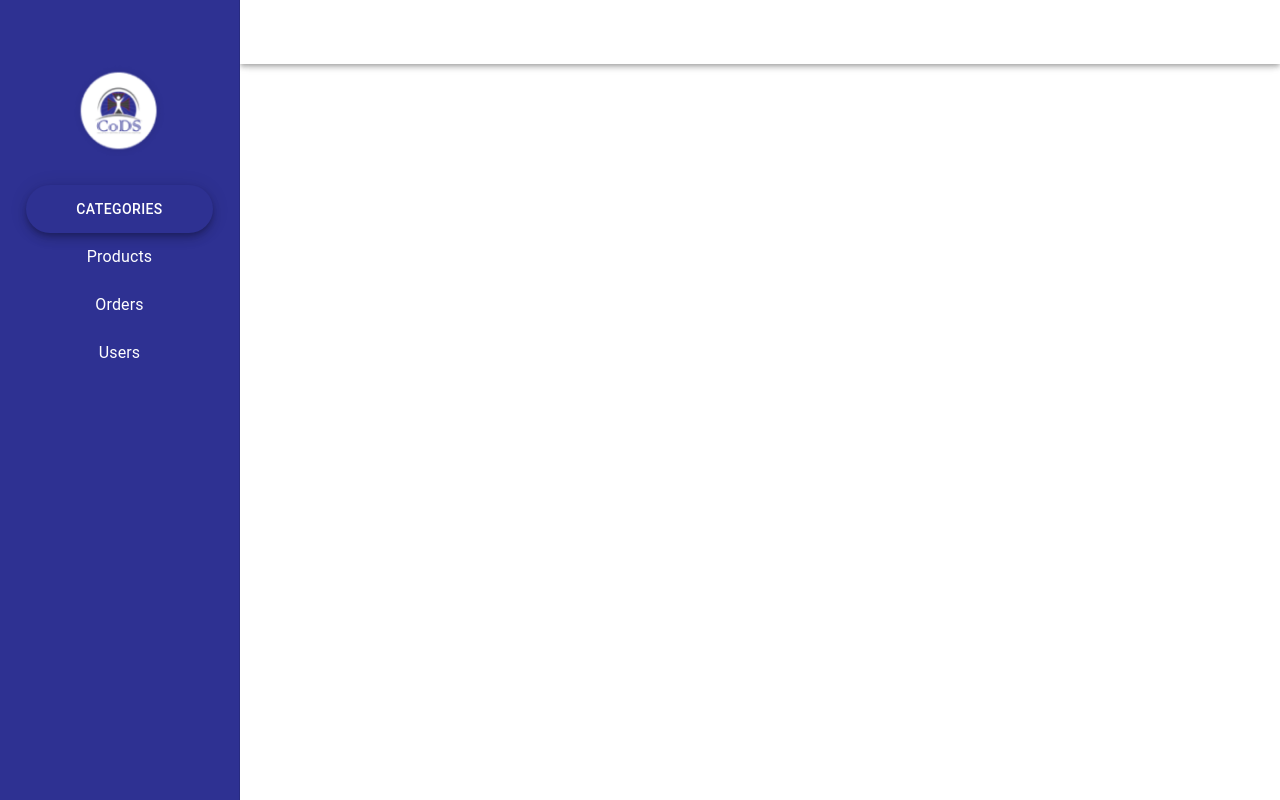
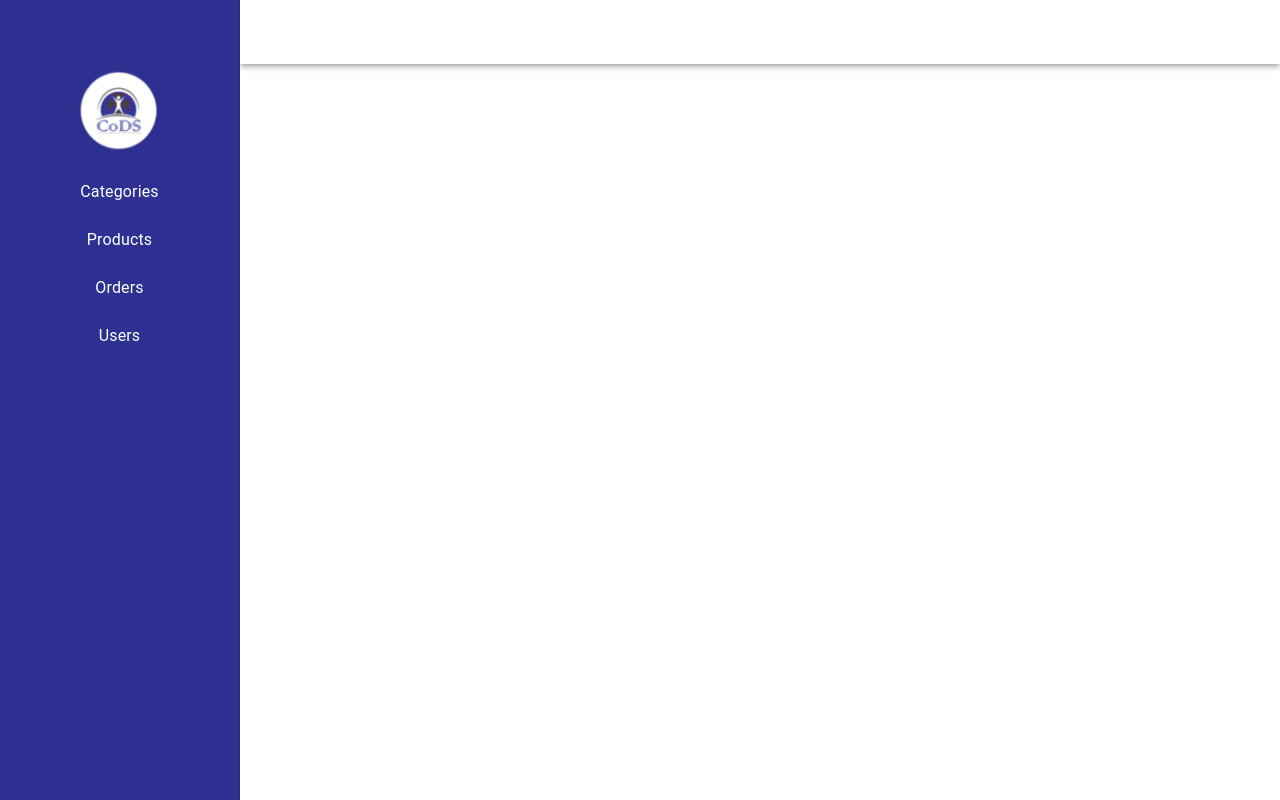
Before and after one commit to noierrdev/cods-land-admin-frontend, a React (Create React App) app: page /admin in a window 1280 px wide. Built offline with nearby package versions, Linux system fonts and the light colour scheme.

Commit message:
frame sidebar update

```diff
--- a/src/layouts/Frame.js
+++ b/src/layouts/Frame.js
@@ -96,7 +96,7 @@ export default function FrameLayout(props) {
         >
             <Toolbar />
             <img src={Logo} style={{width:"40%",marginLeft:"auto",marginRight:"auto"}} />
-            <List sx={{padding:'2vw'}} >
+            <List  >
                 {/* <ListItem disablePadding>
                     {pathname.indexOf('/dashboard')==0?(
                         <Fab style={{width:"100%"}} variant='extended' >Dashboard</Fab>
@@ -115,19 +115,19 @@ export default function FrameLayout(props) {
                         </ListItemButton>
                     )}
                 </ListItem> */}
-                <ListItem disablePadding>
+                <ListItem disablePadding >
                     {pathname==('/admin/products/categories')?(
-                        <Fab style={{width:"100%"}} variant='extended' >Categories</Fab>
+                        <Fab style={{width:"90%",marginLeft:"auto",marginRight:"auto"}} variant='extended' >Categories</Fab>
                     ):(
-                        // <ListItemButton sx={{width:"100%"}} onClick={e=>navigate('/admin/products/categories')} >
-                        //     <ListItemText style={{textAlign:"center"}} primary={`Categories`} />
-                        // </ListItemButton>
-                        <Fab color='primary' style={{width:"100%"}} variant='extended' >Categories</Fab>
+                        <ListItemButton  onClick={e=>navigate('/admin/products/categories')} >
+                            <ListItemText style={{textAlign:"center"}} primary={`Categories`} />
+                        </ListItemButton>
+                        // <Fab color='primary' style={{width:"100%"}} variant='extended' >Categories</Fab>
                     )}
                 </ListItem>
                 <ListItem disablePadding>
                     {pathname==('/admin/products')?(
-                        <Fab style={{width:"100%"}} variant='extended' >Products</Fab>
+                        <Fab style={{width:"90%",marginLeft:"auto",marginRight:"auto"}} variant='extended' >Products</Fab>
                     ):(
                         <ListItemButton onClick={e=>navigate('/admin/products')} >
                             <ListItemText style={{textAlign:"center"}} primary={`Products`} />
@@ -136,7 +136,7 @@ export default function FrameLayout(props) {
                 </ListItem>
                 <ListItem disablePadding>
                     {pathname==('/admin/orders')?(
-                        <Fab style={{width:"100%"}} variant='extended' >Orders</Fab>
+                        <Fab style={{width:"90%",marginLeft:"auto",marginRight:"auto"}} variant='extended' >Orders</Fab>
                     ):(
                         <ListItemButton onClick={e=>navigate('/admin/orders')} >
                             <ListItemText style={{textAlign:"center"}} primary={`Orders`} />
@@ -145,7 +145,7 @@ export default function FrameLayout(props) {
                 </ListItem>
                 <ListItem disablePadding>
                     {pathname==('/admin/users')?(
-                        <Fab style={{width:"100%"}} variant='extended' >Users</Fab>
+                        <Fab style={{width:"90%",marginLeft:"auto",marginRight:"auto"}} variant='extended' >Users</Fab>
                     ):(
                         <ListItemButton onClick={e=>navigate('/admin/users')} >
                             <ListItemText style={{textAlign:"center"}} primary={`Users`} />
```
